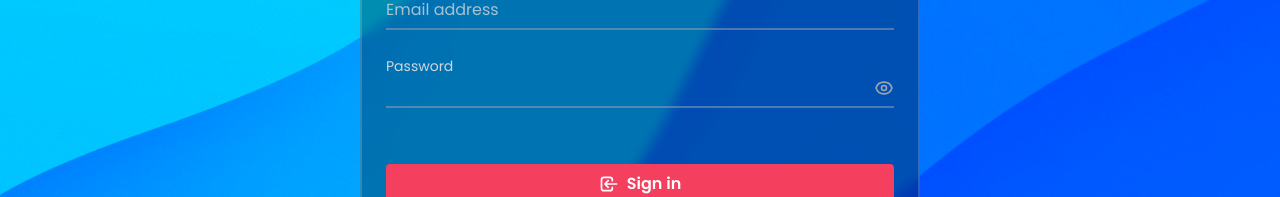
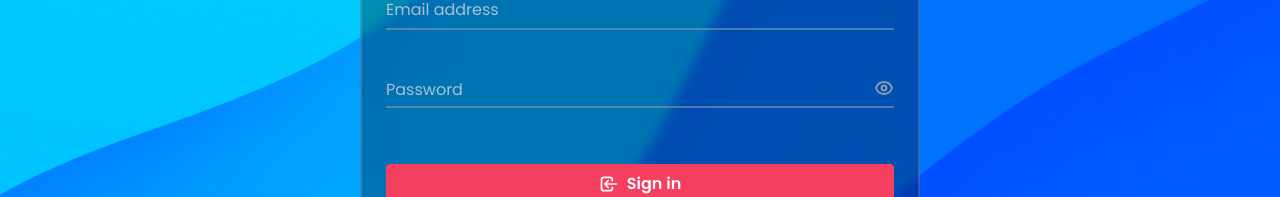
Before and after one commit to ItsArnob/todo-taskify, a Vue app: page /signin in a window 1280 px wide. Shown: the part 302-499 px from the top of the page. Built offline with nearby package versions, Linux system fonts and the light colour scheme; no server answers.

Commit message:
fix password label
fix the bug created by the last fix that was supposed to fix a bu-

```diff
--- a/src/views/signin.vue
+++ b/src/views/signin.vue
@@ -203,7 +203,7 @@
                     'border-opacity-70 border-rose-400': passInputHasFocus,
                 }"
             >
-                <div class="flex">
+                <span class="flex">
                     <input
                         id="password"
                         :type="showPassword ? 'text' : 'password'"
@@ -216,7 +216,8 @@
                             duration-200
                             bg-transparent
                             peer
-                        h-9 w-full
+                            h-9
+                            w-full
                             placeholder-transparent
                             outline-none
                         "
@@ -236,7 +237,7 @@
                             class="w-5 text-gray-400 dark:text-gray-500"
                         />
                     </button>
-                </div>
+
                     <label
                         for="password"
                         class="
@@ -259,11 +260,13 @@
                         <span
                             v-show="error.password"
                             :class="{
-                            ' text-rose-400 dark:text-red-500': error.password,
+                                ' text-rose-400 dark:text-red-500':
+                                    error.password,
                             }"
                             >({{ error.password }})</span
                         >
                     </label>
+                </span>
             </div>
             <button
                 type="submit"
```
Lines whose indentation alone changed are shown as unchanged.
